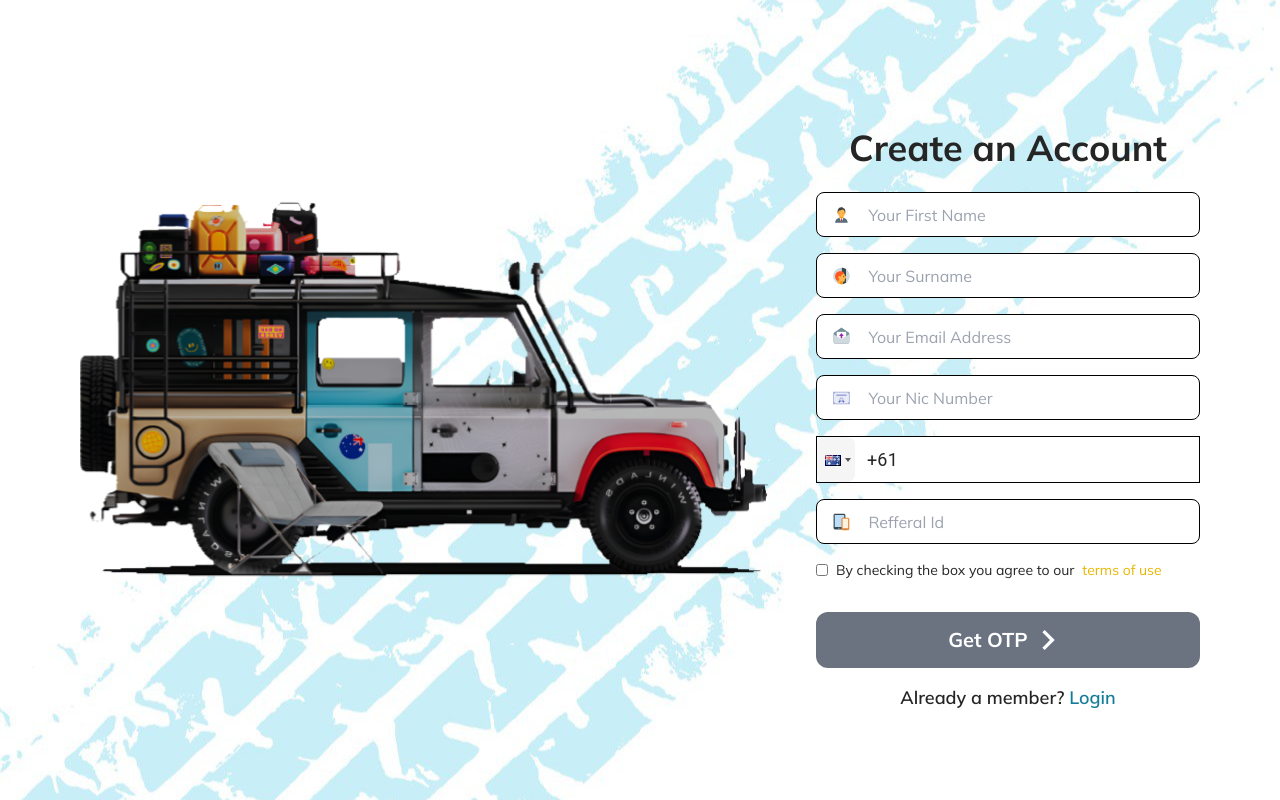
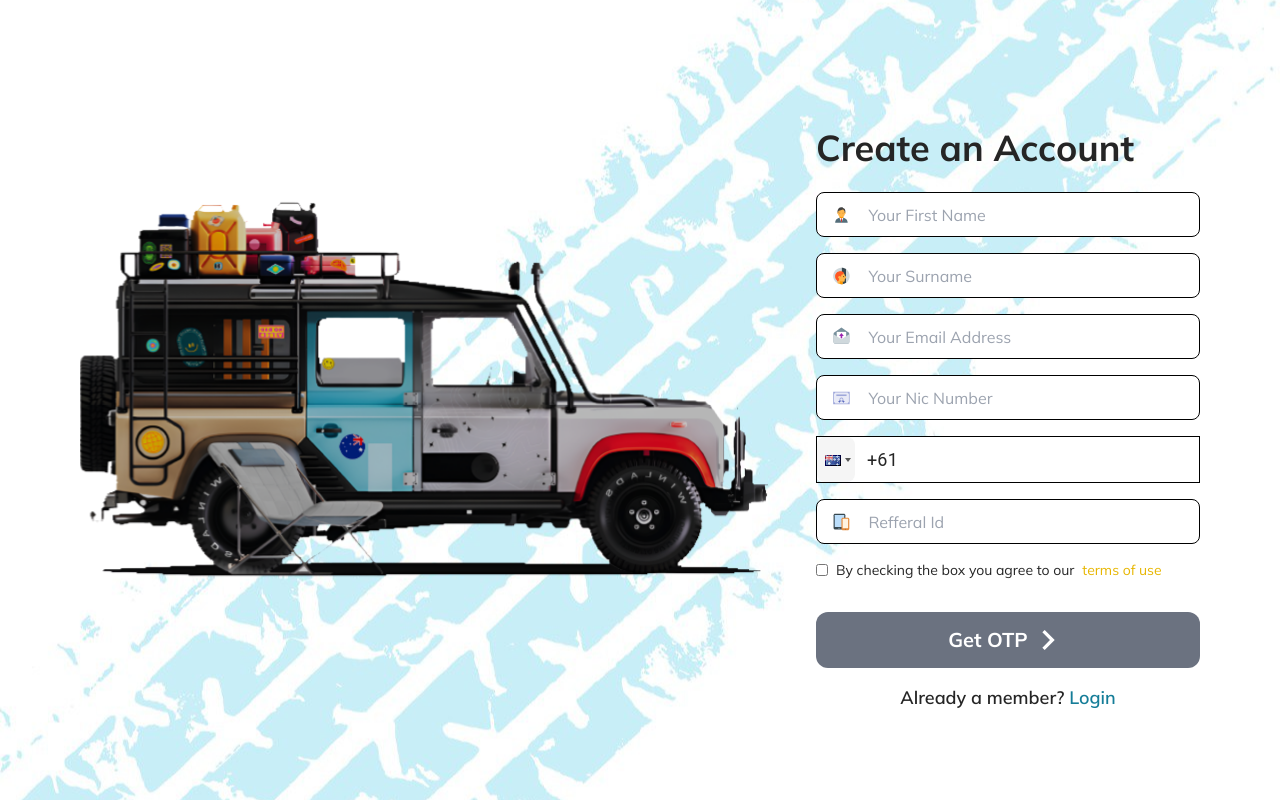
Before and after one commit to Cameron933/winlads-client, a React (Vite) app: page /register in a window 1280 px wide. Built offline with nearby package versions, Linux system fonts and the light colour scheme; no server answers.

Commit message:
update code

```diff
--- a/src/pages/register/Register.jsx
+++ b/src/pages/register/Register.jsx
@@ -248,14 +248,14 @@ const Register = () => {
               </div>
               {/* Mobile View Jeep */}
             </div>
-            <div className="flex flex-col xl:space-y-2 md:space-y-4 space-y-2 text-center md:mt-10 lg:mt-20 xl:mt-10 special:mt-10 mt-1 mb-10 sm:mb-0 ">
+            <div className="flex flex-col xl:space-y-2 md:space-y-4 space-y-2 md:mt-10 lg:mt-20 xl:mt-10 special:mt-10 mt-1 mb-10 sm:mb-0 ">
               <span className="text-2xl md:text-4xl xl:text-4xl fw-bold font-bold special:text-8xl">
                 Create an Account
               </span>
               <form
                 onSubmit={handleSubmit}
                 autoComplete="off"
-                className="form-contain text-center"
+                className="form-contain"
               >
                 <div className="flex flex-col justify-center space-y-4 mx-auto xl:mt-4 md:mt-10 mt-4 special:mt-20">
                   <div
@@ -462,7 +462,7 @@ const Register = () => {
                     />
                   </button>
 
-                  <div className="font-semibold text-lg">
+                  <div className="font-semibold text-lg text-center">
                     <span>Already a member? </span>
                     <span>
                       <Link className="react-link text-[#157D98]" to="/login">
```
